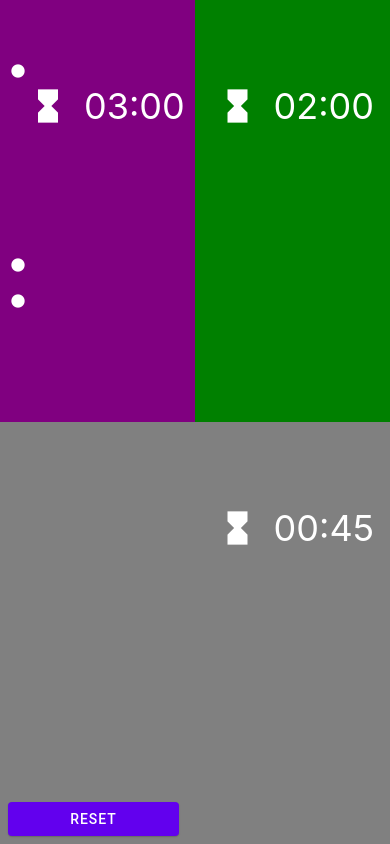
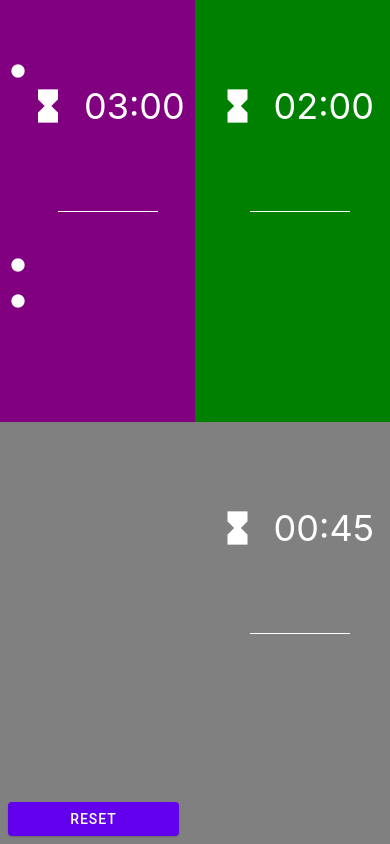
Before and after one commit to anli/rna-pendulum, a React Native app: screen / in a window 390 px wide. Built offline with nearby package versions, Linux system fonts and the light colour scheme.

Commit message:
feat(home): add line ui for top and bottom timer

```diff
--- a/src/screens/home/home.tsx
+++ b/src/screens/home/home.tsx
@@ -25,6 +25,7 @@ const HomeScreen = () => {
         <PurpleSection>
           <FlipTracker count={timerPurple.flipCount} />
           <PurpleTimerRow>
+            <Line />
             <Row
               testID="Purple.Row"
               top={timerPurple.isTop ? 0 : TOP_MARGIN_PER_TWO}
@@ -40,6 +41,9 @@ const HomeScreen = () => {
           </PurpleTimerRow>
         </PurpleSection>
         <GreenSection>
+          <Container>
+            <Line />
+
             <Row
               testID="Green.Row"
               top={timerGreen.isTop ? 0 : TOP_MARGIN_PER_TWO}
@@ -51,6 +55,7 @@ const HomeScreen = () => {
                 countdown={countdownGreen}
               />
             </Row>
+          </Container>
         </GreenSection>
       </Top>
       <Bottom>
@@ -60,6 +65,8 @@ const HomeScreen = () => {
           </ResetButton>
         </Buttons>
         <BlackSection>
+          <Container>
+            <Line />
             <Row
               testID="Black.Row"
               top={timerBlack.isTop ? 0 : TOP_MARGIN_PER_TWO}
@@ -71,6 +78,7 @@ const HomeScreen = () => {
                 countdown={countdownBlack}
               />
             </Row>
+          </Container>
         </BlackSection>
       </Bottom>
     </Screen>
@@ -133,3 +141,16 @@ const Buttons = styled.View`
 const ResetButton = styled(Button)`
   margin: 8px 8px 8px 8px;
 `;
+
+const Line = styled.View`
+  border-bottom-color: white;
+  border-bottom-width: 1px;
+  top: 50%;
+  width: 100px;
+  align-self: center;
+  margin-left: 24px;
+`;
+
+const Container = styled.View`
+  flex: 1;
+`;
```
Lines whose indentation alone changed are shown as unchanged.
